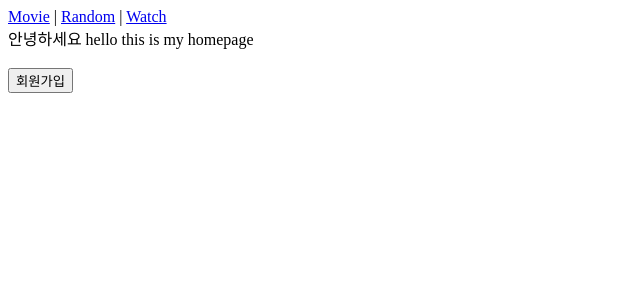
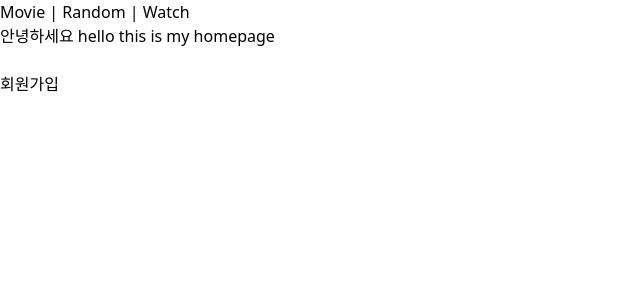
Before and after one commit to giokim12/MovieSite, a Vue app in the folder final-pjt-front/: page / in a window 1280 px wide. Shown: the top 300 px of the page, without its empty margins (0-640 px from the left). Built offline with nearby package versions, Linux system fonts and the light colour scheme.

Commit message:
Feat: tailwindcss 적용
tailwindcss와 vanilla css 함께 사용하는 방법 찾기

```diff
--- a/final-pjt-front/src/App.vue
+++ b/final-pjt-front/src/App.vue
@@ -9,7 +9,7 @@
   </div>
 </template>
 
-<style>
+<style src="./assets/tailwind.css">
 /* style src="./assets/tailwind.css" */
 
 /* #app {
--- a/final-pjt-front/tailwind.config.js
+++ b/final-pjt-front/tailwind.config.js
@@ -1,6 +1,9 @@
 /** @type {import('tailwindcss').Config} */
 module.exports = {
-  content: ["./src/**/*.{html,js}"],
+  content: [
+    "./index.html",
+    "./src/**/*.{vue,js,ts,jsx,tsx}",
+  ],
   theme: {
     extend: {},
   },
```
